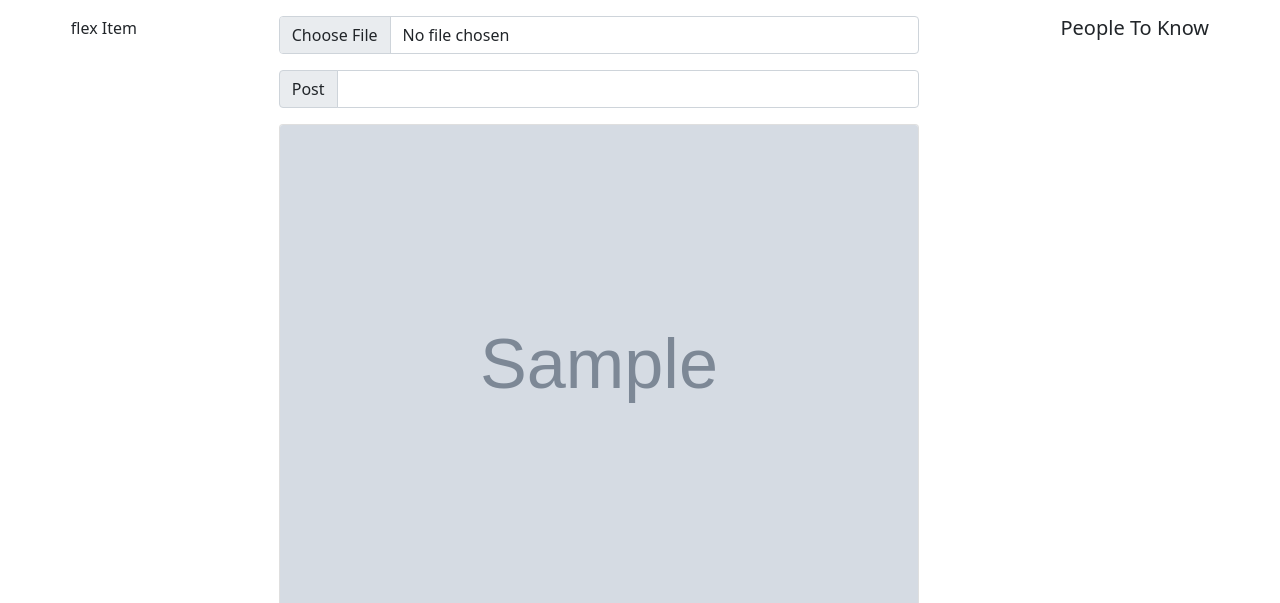
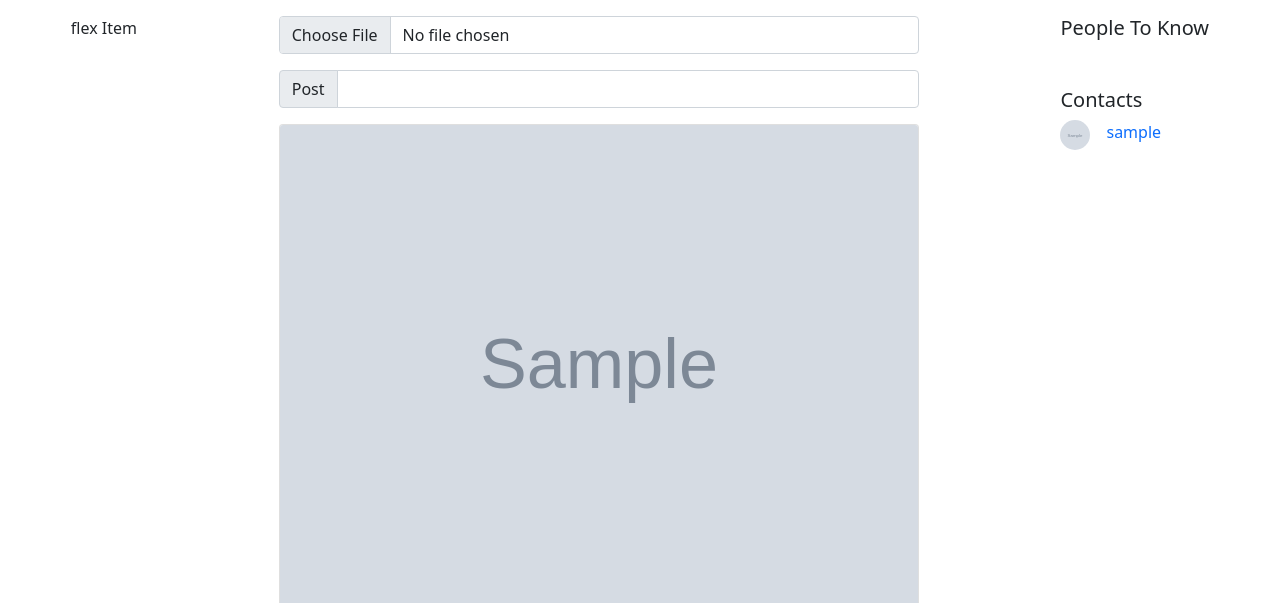
Before and after one commit to JohnG88/social_media3, a Django app: page / in a window 1280 px wide. Shown: the part 56-659 px from the top of the page. Run offline with Django 4.2, Linux system fonts and the light colour scheme; a user stored in the database is signed in; tables that the repository leaves empty hold one stand-in row (values such as "Sample post"); grey boxes marked "Sample" are stand-in pictures; some libraries are stand-ins or nearby versions.

Commit message:
Added people already followed in index page, under contacts in index page

```diff
--- a/chatsystem/chatting/templates/chatting/index.html
+++ b/chatsystem/chatting/templates/chatting/index.html
@@ -210,6 +210,23 @@
                 </div>
             {% endfor %}
         </div>
+        <div class="mt-5">
+            <h5>Contacts</h5>
+            {% for f_users in all_followed_profiles %}
+            <div class="mb-3 d-flex align-item-center">
+                {% for img_avatar in f_users.useravatar_set.all %}
+                <div class="flex-shrink-0">
+                <img src="{{img_avatar.avatar.url}}" class="rounded-circle" width="30px" height="30px">
+                </div>
+                {% endfor %}
+                <div class="flex-grow-1 ms-3">
+                <a href="{% url 'profile' f_users.id %}">
+                    <div>{{f_users.username}}</div>
+                </a>
+                </div>
+            </div>
+            {% endfor %}
+        </div>
     </div>
 </div>
 {% endblock body %}
--- a/chatsystem/chatting/views.py
+++ b/chatsystem/chatting/views.py
@@ -90,7 +90,7 @@ def index(request):
 
 
 
-    context = {'follower_user_posts': follower_user_posts, 'form': form, 'comment_form': comment_form, 'user': user, 'available': available[:3]}
+    context = {'follower_user_posts': follower_user_posts, 'all_followed_profiles': all_followed_profiles, 'form': form, 'comment_form': comment_form, 'user': user, 'available': available[:3]}
     return render(request, "chatting/index.html", context)
 
 @login_required(login_url='login')
--- a/chatsystem/static/chatting/style.css
+++ b/chatsystem/static/chatting/style.css
@@ -1,5 +1,9 @@
 a {
     text-decoration: none;
+}
+
+a:hover {
+    text-decoration: underline;
 }
 
 .center {
```
